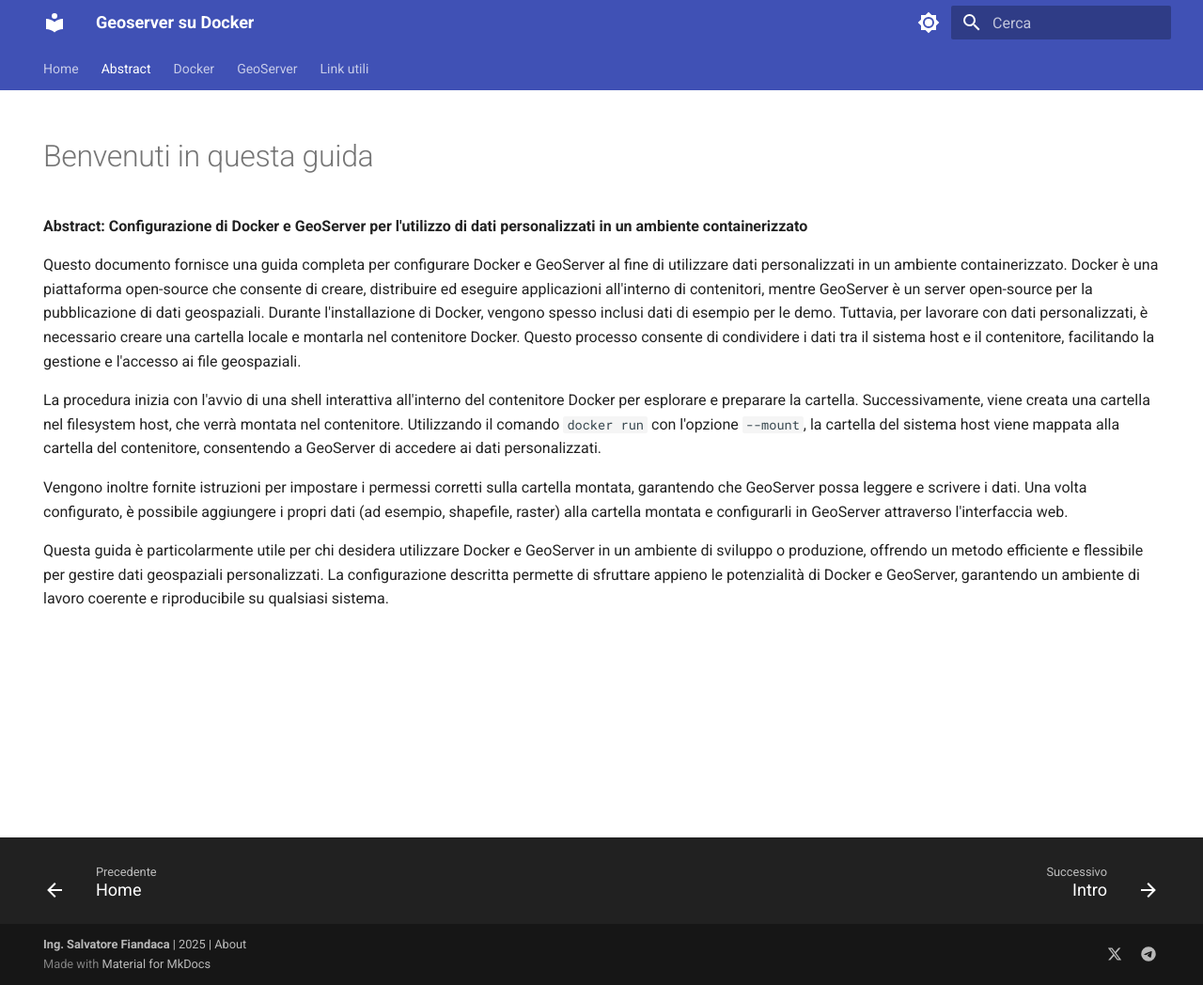
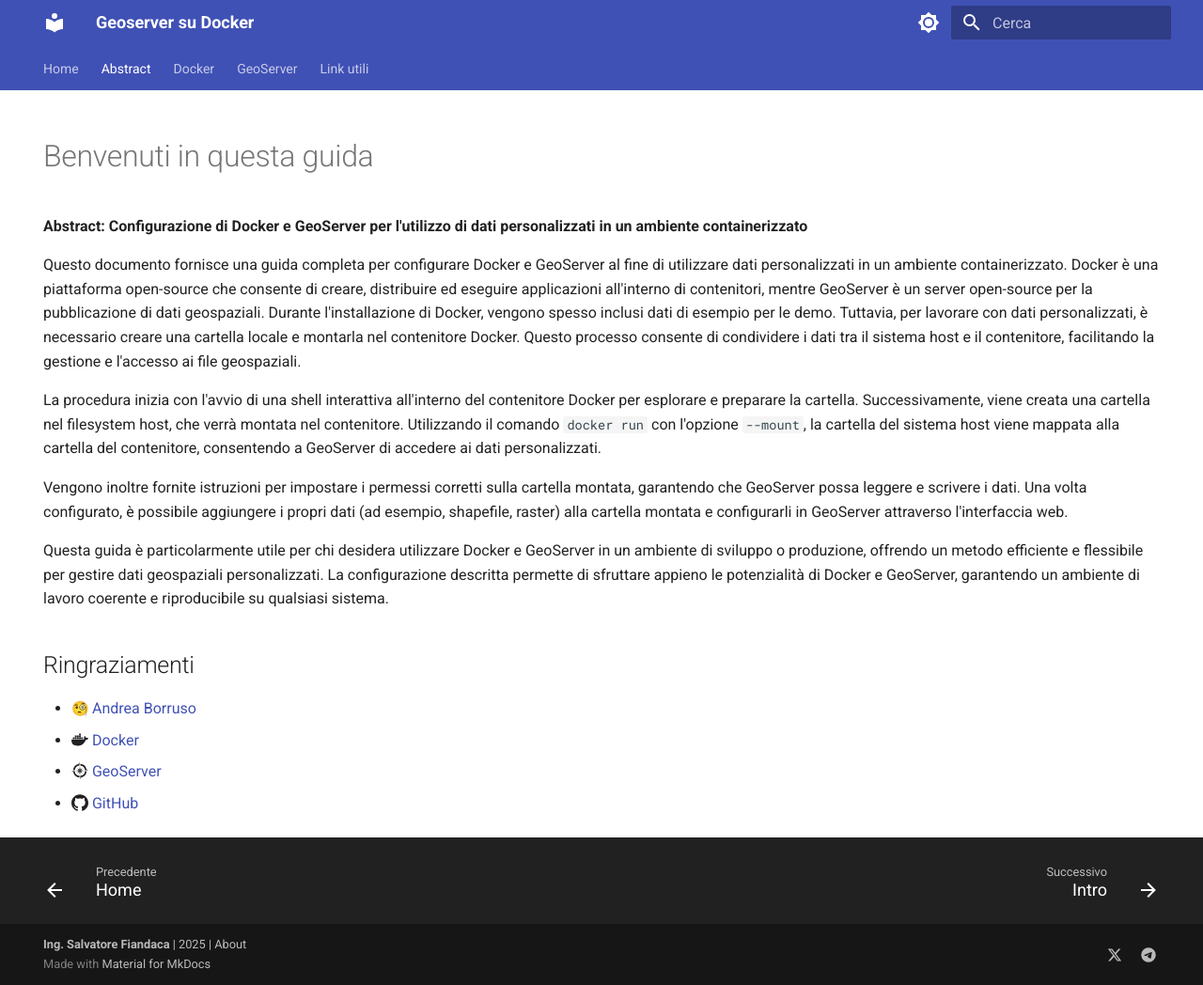
Before and after one commit to pigreco/geoserver_su_docker, an MkDocs documentation site: the page built from docs/abstract.md, in a window 1280 px wide and 1048 px high. Shown: the whole window at 94% size. Built offline with MkDocs 1.6.1 and Material for MkDocs 9.7.7, drawn with Linux system fonts in a browser that asks for light colours; emoji names are drawn with the system emoji font.

Commit message:
add ringraziamenti

```diff
--- a/docs/abstract.md
+++ b/docs/abstract.md
@@ -17,3 +17,10 @@
 Vengono inoltre fornite istruzioni per impostare i permessi corretti sulla cartella montata, garantendo che GeoServer possa leggere e scrivere i dati. Una volta configurato, è possibile aggiungere i propri dati (ad esempio, shapefile, raster) alla cartella montata e configurarli in GeoServer attraverso l'interfaccia web.
 
 Questa guida è particolarmente utile per chi desidera utilizzare Docker e GeoServer in un ambiente di sviluppo o produzione, offrendo un metodo efficiente e flessibile per gestire dati geospaziali personalizzati. La configurazione descritta permette di sfruttare appieno le potenzialità di Docker e GeoServer, garantendo un ambiente di lavoro coerente e riproducibile su qualsiasi sistema.
+
+## Ringraziamenti
+
+- :face_with_monocle: [Andrea Borruso](https://mastodon.uno/@aborruso)
+- :simple-docker: [Docker](https://www.docker.com/)
+- :simple-osgeo: [GeoServer](https://geoserver.org/)
+- :simple-github: [GitHub](https://github.com/)
```
